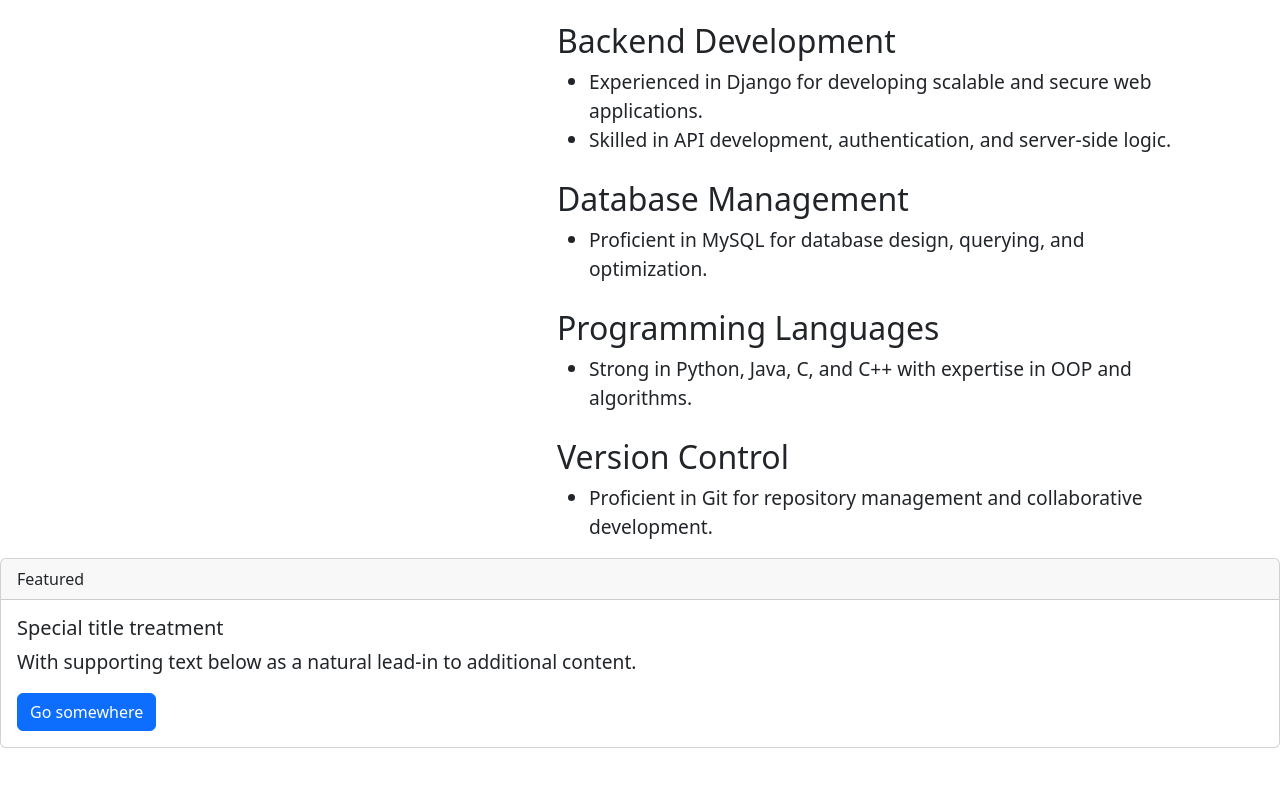
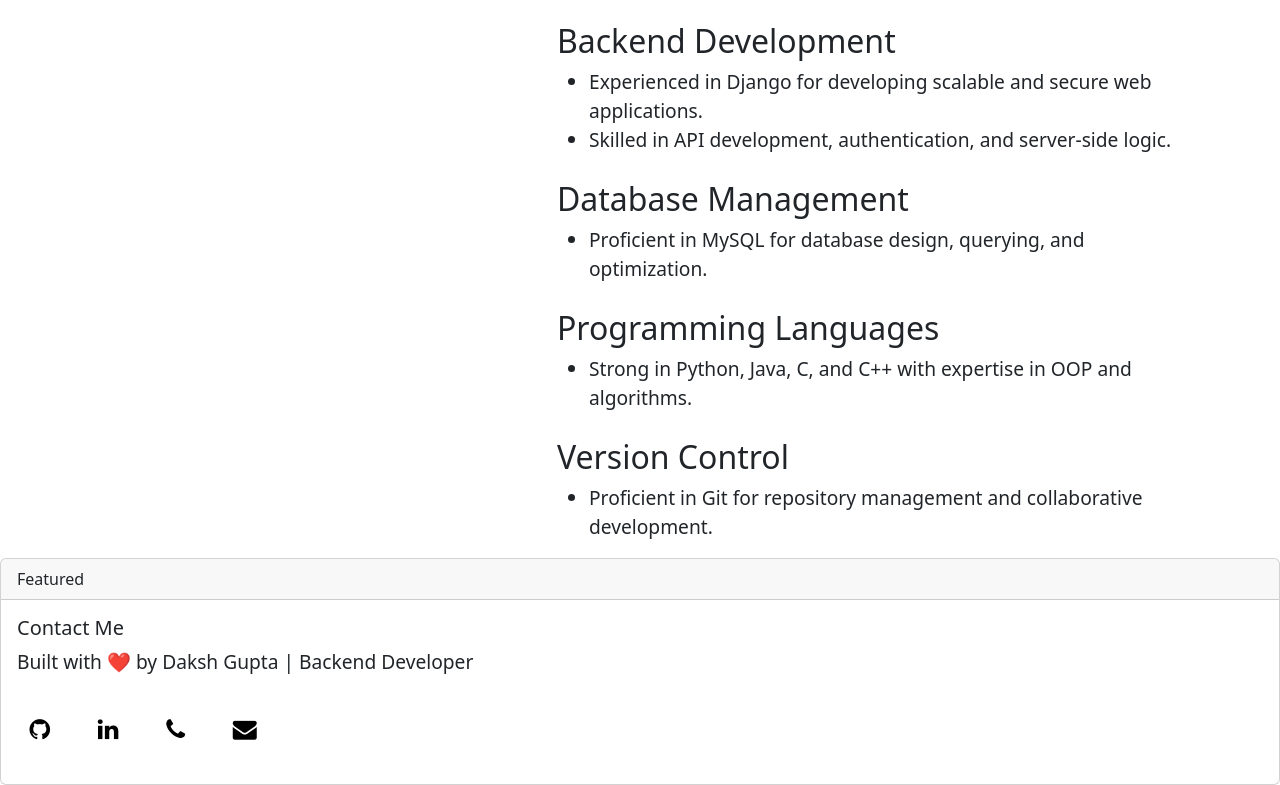
Before and after one commit to Daksh-1103/daksh-gupta.github.io, a plain HTML site: page index.html in a window 1280 px wide. Shown: the part 1279-2064 px from the top of the page. Before the commit the page ends 2027 px from the top, so only its background shows below. Drawn offline with nearby package versions, Linux system fonts and the light colour scheme.

Commit message:
This is Version 7 all bug Fixed resume left

```diff
--- a/index.html
+++ b/index.html
@@ -5,6 +5,7 @@
   <meta charset="UTF-8">
   <meta name="viewport" content="width=device-width, initial-scale=1.0">
   <title>Document</title>
+  <link rel="stylesheet" href="https://cdnjs.cloudflare.com/ajax/libs/font-awesome/4.7.0/css/font-awesome.min.css">
   <link rel="stylesheet" href="style.css">
   <link href="https://cdn.jsdelivr.net/npm/bootstrap@5.3.3/dist/css/bootstrap.min.css" rel="stylesheet"
     integrity="sha384-QWTKZyjpPEjISv5WaRU9OFeRpok6YctnYmDr5pNlyT2bRjXh0JMhjY6hW+ALEwIH" crossorigin="anonymous">
@@ -128,9 +129,17 @@
       Featured
     </div>
     <div class="card-body">
-      <h5 class="card-title">Special title treatment</h5>
-      <p class="card-text">With supporting text below as a natural lead-in to additional content.</p>
-      <a href="#" class="btn btn-primary">Go somewhere</a>
+      <h5 class="card-title">Contact Me</h5>
+      <p class="card-text">Built with ❤️ by Daksh Gupta | Backend Developer</p>
+      <br>
+      <div>
+        <a href="https://github.com/Daksh-1103" class="icons"><i class="fa fa-github" style="font-size:24px"></i></a>
+        <a href="https://www.linkedin.com/in/daksh-gupta-2b799a218" class="icons"><i class="fa fa-linkedin" style="font-size:24px"></i></i></a>
+        <a href="tel:+91 9119084599" class="icons"><i class="fa fa-phone" style="font-size:24px"></i></a>
+        <a href="mailto:dakshgupta2k@gmail.com" class="icons"><i class="fa fa-envelope" style="font-size:24px"></i></a>
+
+      </div>
+      <br>
     </div>
   </div>
   <script src="logic.js"></script>
--- a/style.css
+++ b/style.css
@@ -53,3 +53,10 @@ header{
     height: auto;
     object-fit: cover;
 }
+.icons{
+    color: black;
+    text-decoration: none;
+    margin-right: 2.5%;
+    margin-left: 1%;
+
+}
```
